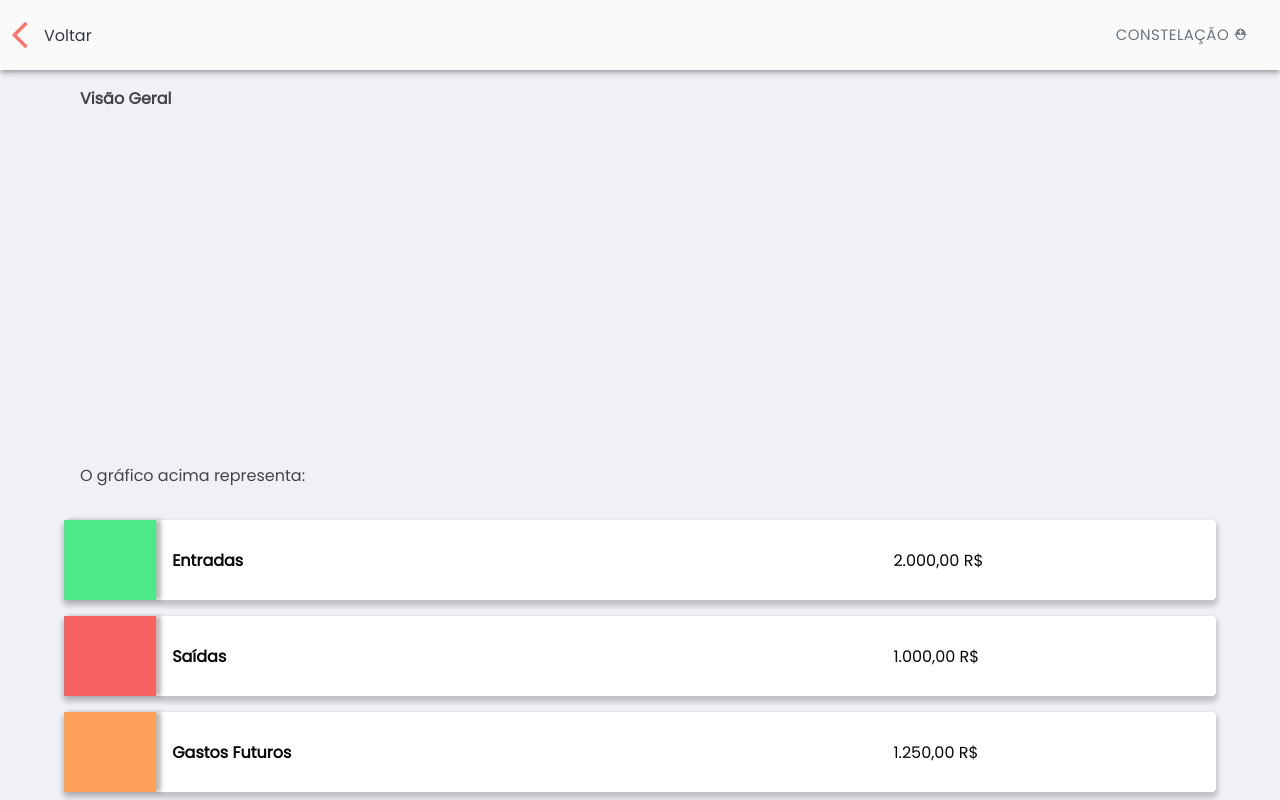
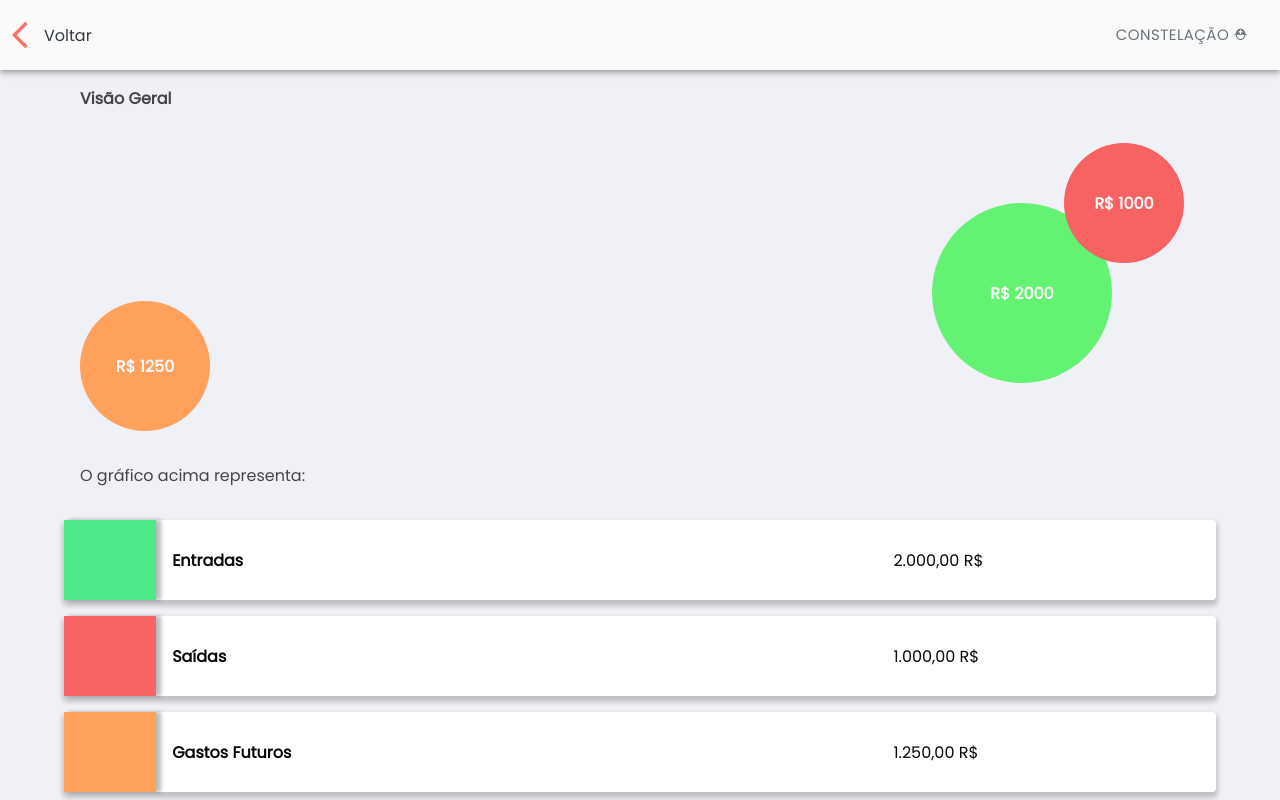
Before and after one commit to LucasCaputo/web-so-estrela-cara, a React (Create React App) app: page /dashboards in a window 1280 px wide. Shown: the top 800 px of the page. Built offline with nearby package versions, Linux system fonts and the light colour scheme.

Commit message:
feat: adiciona gráfico da visão geral

```diff
--- /dev/null
+++ b/src/components/BubbleChart/index.tsx
@@ -0,0 +1,51 @@
+import React from "react";
+import "./styles.css";
+
+import { Box } from "@material-ui/core";
+
+interface BubbleChartProps {
+  revenue: number;
+  cost: number;
+  future: number;
+}
+
+const BubbleChart: React.FC<BubbleChartProps> = (props) => {
+  return (
+    <Box id="BubbleChart" display="flex">
+      <Box className="bubble white revenue" width="180px" height="180px">
+        <Box
+          display="flex"
+          alignItems="center"
+          justifyContent="center"
+          height="100%"
+        >
+          R$ {props.revenue}
+        </Box>
+      </Box>
+
+      <Box className="bubble white cost" width="120px" height="120px">
+        <Box
+          display="flex"
+          alignItems="center"
+          justifyContent="center"
+          height="100%"
+        >
+          R$ {props.cost}
+        </Box>
+      </Box>
+
+      <Box className="bubble white future" width="130px" height="130px">
+        <Box
+          display="flex"
+          alignItems="center"
+          justifyContent="center"
+          height="100%"
+        >
+          R$ {props.future}
+        </Box>
+      </Box>
+    </Box>
+  );
+};
+
+export default BubbleChart;
--- /dev/null
+++ b/src/components/BubbleChart/styles.css
@@ -0,0 +1,33 @@
+#BubbleChart {
+  height: 40vh;
+  background: transparent;
+  position: relative;
+  padding: 1.6rem;
+}
+
+#BubbleChart .bubble {
+  position: absolute;
+  border-radius: 50%;
+}
+
+#BubbleChart .revenue {
+  background: var(--green);
+  bottom: 1.6rem;
+  bottom: 8vh;
+  right: 13vh;
+}
+
+#BubbleChart .cost {
+  background: var(--red);
+  right: 3.2rem;
+}
+
+#BubbleChart .future {
+  background: var(--orange);
+  bottom: 1.6rem;
+}
+
+#BubbleChart .white {
+  color: var(--light);
+  font-weight: 700;
+}
--- a/src/pages/Dashboards/index.tsx
+++ b/src/pages/Dashboards/index.tsx
@@ -2,11 +2,10 @@ import React from "react";
 import { Link } from "react-router-dom";
 
 import Card from "../../components/Card";
+import BubbleChart from "../../components/BubbleChart";
 
 import LinkerPageHeader from "../../components/LinkerPageHeader";
-import Paper from "@material-ui/core/Paper";
-import Grid from "@material-ui/core/Grid";
-import Box from "@material-ui/core/Box";
+import { Paper, Grid, Box } from "@material-ui/core";
 
 import ArrowBackIosIcon from "@material-ui/icons/ArrowBackIos";
 // import Chart from "chart.js";
@@ -31,9 +30,11 @@ function Dashboards() {
           <section className="basic-chart">
             <h2 className="dashboards-title">Visão Geral</h2>
             <div className="dashboards-chart-container">
-              <span className="dashboards-chart-revenue"></span>
-              <span className="dashboards-chart-cost"></span>
-              <span className="dashboards-chart-future"></span>
+              <BubbleChart
+                revenue={2000}
+                cost={1000}
+                future={1250}
+              ></BubbleChart>
             </div>
 
             <Box
```
